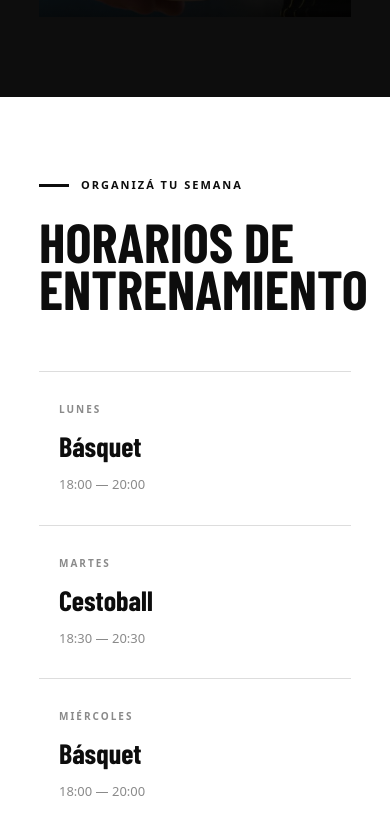
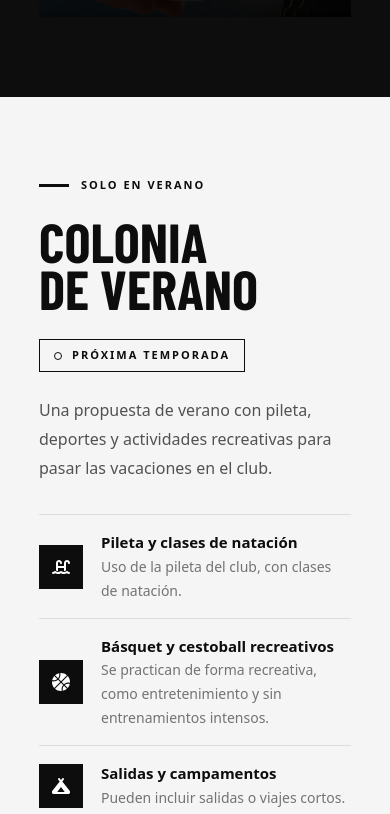
Before and after one commit to Fedexhlz/cae-frontend, a React (Vite) app: page / in a window 390 px wide. Shown: the part 4870-5684 px from the top of the page. Built offline with nearby package versions, Linux system fonts and the light colour scheme.

Commit message:
Se quitan los horarios del Home y su enlace del menú

```diff
--- a/src/components/home/ScheduleSection.jsx
+++ /dev/null
@@ -1,30 +0,0 @@
-import { trainingSchedule } from '../../constants/schedule.js';
-import SectionHeading from '../ui/SectionHeading.jsx';
-
-const ScheduleSection = () => {
-  return (
-    <section id='horarios' className='px-[10%] py-20 md:py-30'>
-      <SectionHeading
-        label='ORGANIZÁ TU SEMANA'
-        lines={['HORARIOS DE', 'ENTRENAMIENTO']}
-      />
-
-      <div className='mt-15 grid border-t border-line sm:grid-cols-2 lg:grid-cols-4'>
-        {trainingSchedule.map(({ id, day, sport, time }) => (
-          <div
-            key={id}
-            className='flex flex-col gap-2 border-b border-line px-5 py-7.5 lg:border-r lg:border-b-0'
-          >
-            <span className='text-[10px] font-bold tracking-[2px] text-muted'>
-              {day}
-            </span>
-            <strong className='font-display text-[28px]'>{sport}</strong>
-            <span className='text-[13px] text-muted'>{time}</span>
-          </div>
-        ))}
-      </div>
-    </section>
-  );
-};
-
-export default ScheduleSection;
--- a/src/constants/navLinks.js
+++ b/src/constants/navLinks.js
@@ -3,7 +3,6 @@ export const navLinks = [
   { label: 'Noticias', to: '/#noticias' },
   { label: 'El club', to: '/#club' },
   { label: 'Deportes', to: '/#deportes' },
-  { label: 'Horarios', to: '/#horarios' },
   { label: 'Colonia', to: '/#colonia' },
   { label: 'Contacto', to: '/#contacto' },
 ];
--- a/src/constants/schedule.js
+++ /dev/null
@@ -1,7 +0,0 @@
-// Horarios de entrenamiento de ejemplo
-export const trainingSchedule = [
-  { id: 1, day: 'LUNES', sport: 'Básquet', time: '18:00 — 20:00' },
-  { id: 2, day: 'MARTES', sport: 'Cestoball', time: '18:30 — 20:30' },
-  { id: 3, day: 'MIÉRCOLES', sport: 'Básquet', time: '18:00 — 20:00' },
-  { id: 4, day: 'JUEVES', sport: 'Cestoball', time: '18:30 — 20:30' },
-];
--- a/src/pages/HomePage.jsx
+++ b/src/pages/HomePage.jsx
@@ -1,10 +1,9 @@
-import ClubSection from '../components/home/ClubSection.jsx';
-import Hero from '../components/home/Hero.jsx';
-import JoinCta from '../components/home/JoinCta.jsx';
-import NewsSection from '../components/home/NewsSection.jsx';
-import ScheduleSection from '../components/home/ScheduleSection.jsx';
-import SportsSection from '../components/home/SportsSection.jsx';
-import SummerCampSection from '../components/home/SummerCampSection.jsx';
+import ClubSection from "../components/home/ClubSection.jsx";
+import Hero from "../components/home/Hero.jsx";
+import JoinCta from "../components/home/JoinCta.jsx";
+import NewsSection from "../components/home/NewsSection.jsx";
+import SportsSection from "../components/home/SportsSection.jsx";
+import SummerCampSection from "../components/home/SummerCampSection.jsx";
 
 const HomePage = () => {
   return (
@@ -13,7 +12,6 @@ const HomePage = () => {
       <NewsSection />
       <ClubSection />
       <SportsSection />
-      <ScheduleSection />
       <SummerCampSection />
       <JoinCta />
     </>
```
